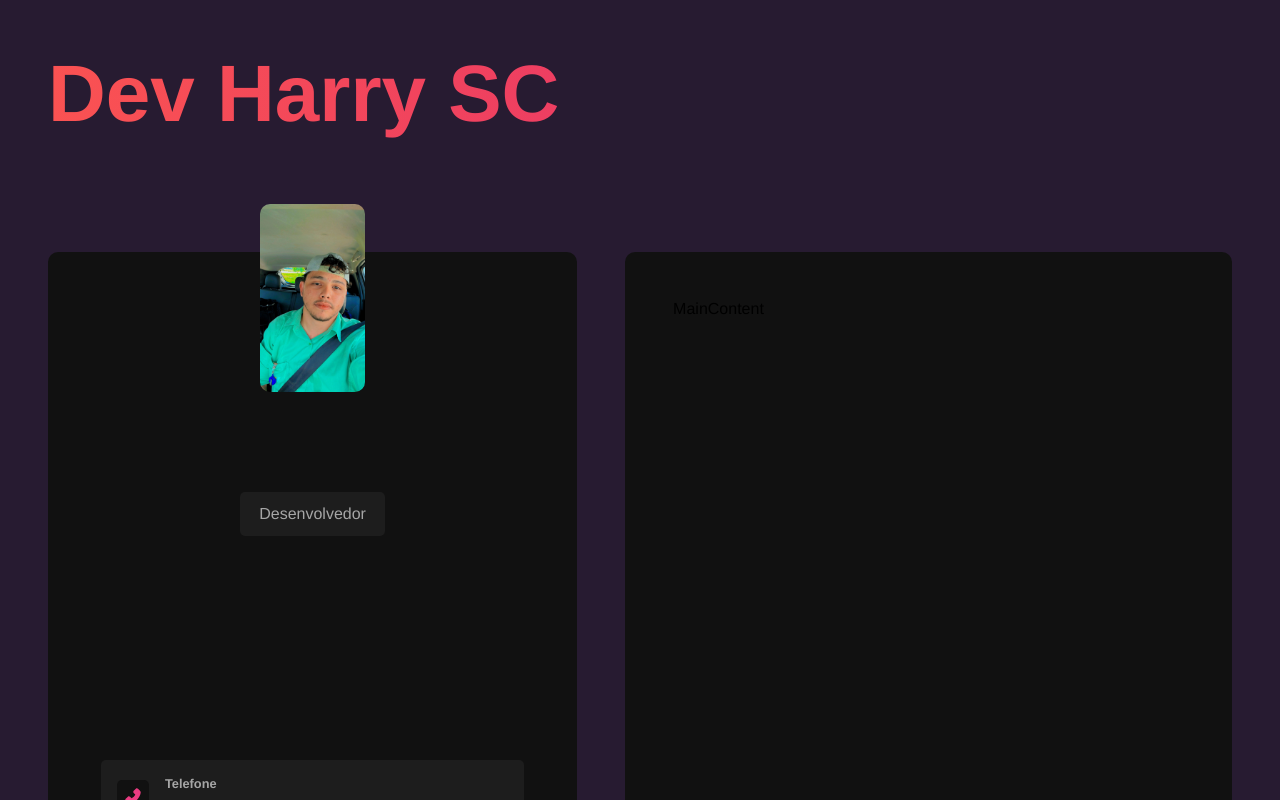
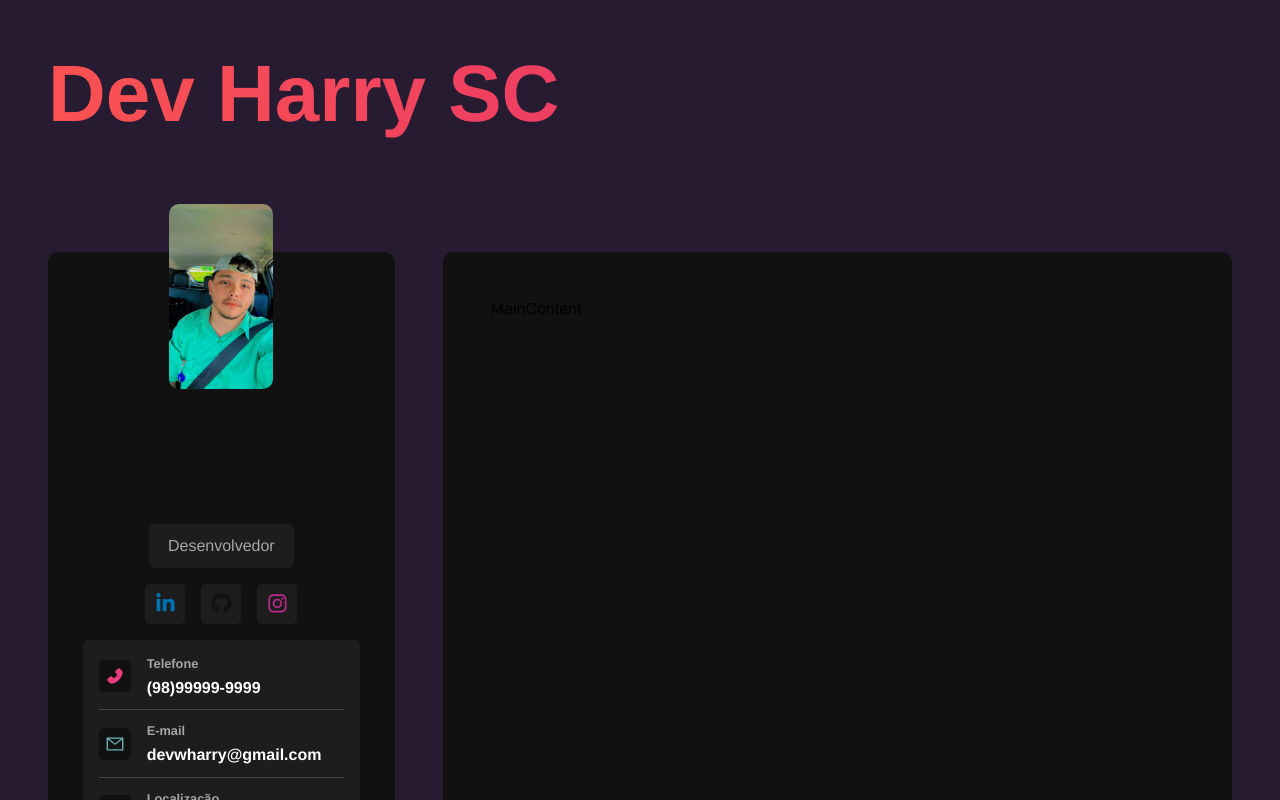
Before and after one commit to devwharry/portfolio-react-sass, a React (Vite) app: page / in a window 1280 px wide. Shown: the top 800 px of the page. Built offline with nearby package versions, Linux system fonts and the light colour scheme.

Commit message:
corrigindo erros

```diff
--- a/src/components/SocialNetworks.jsx
+++ b/src/components/SocialNetworks.jsx
@@ -11,11 +11,13 @@ const socialNetworks = [
 const SocialNetworks = () => {
   return (
     <section id="social-networks">
-        {socialNetworks.map((network) => {
-            <a href="#" className="social-btn" id={network.name} key={network.name}>
-                {network.icon}
-            </a>
-        })}
+        {
+          socialNetworks.map((network) => (
+              <a href="#" className="social-btn" id={network.name} key={network.name}>
+                  {network.icon}
+              </a>
+          ))
+        }
     </section>
   );
 };
--- a/src/styles/components/sidebar.sass
+++ b/src/styles/components/sidebar.sass
@@ -6,14 +6,14 @@
     flex: 1 1 0
     border-radius: variables.$container-border-radius
     display: flex
+    flex-direction: column
     align-items: center
-    flex-direction: column
     text-align: center
     position: relative
     padding: 3rem 0
 
     img
-        max-width: 20%
+        max-width: 30%
         border-radius: variables.$container-border-radius
         position: absolute
         top: -3rem
@@ -22,7 +22,7 @@
         color: variables.$text-color-secondary
         background-color: variables.$bg-color-secondary
         border-radius: variables.$card-border-radius
-        margin: 12rem
+        margin-top: 14rem
         padding: .8rem 1.2rem
 
     .btn
```
